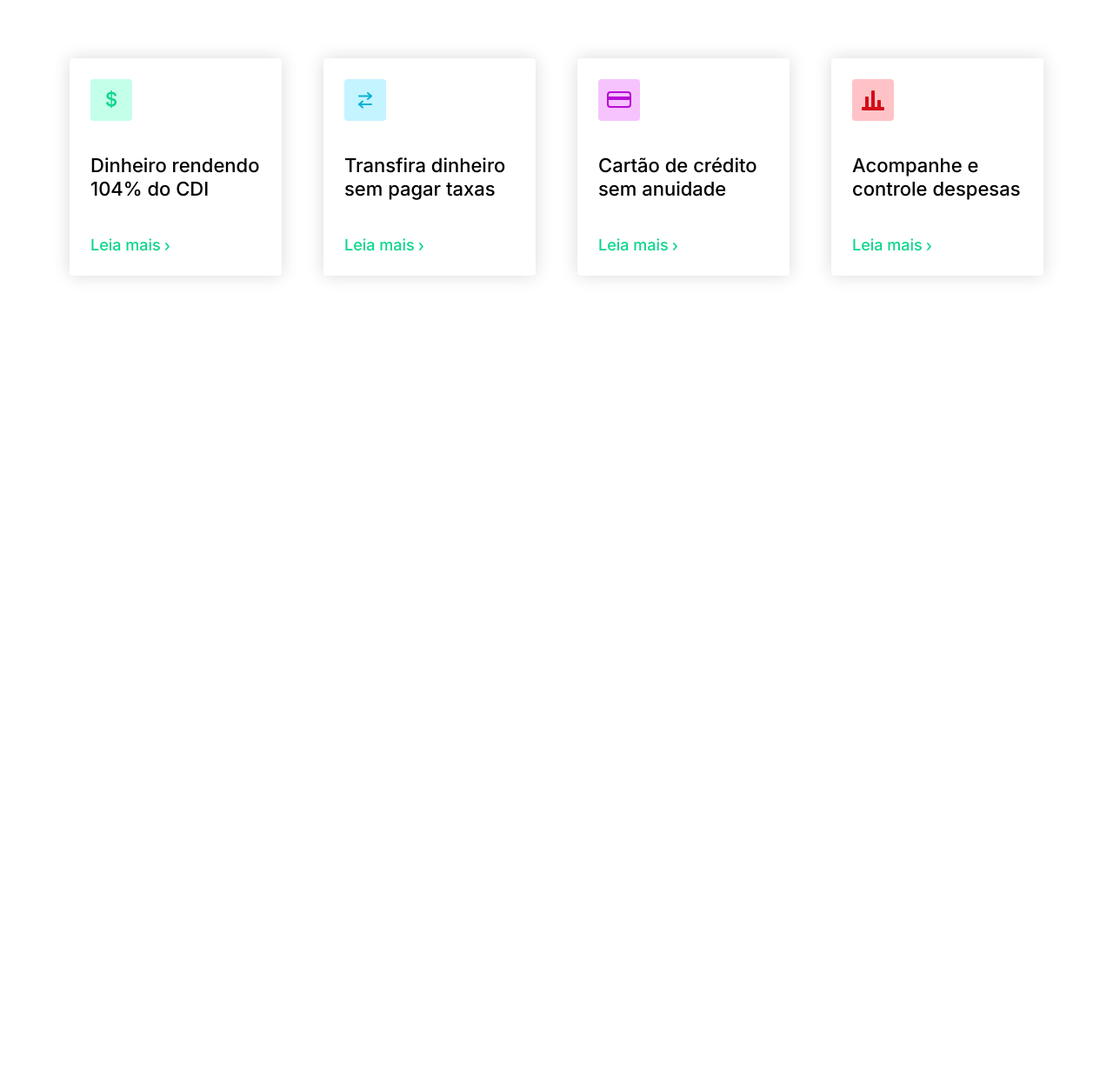
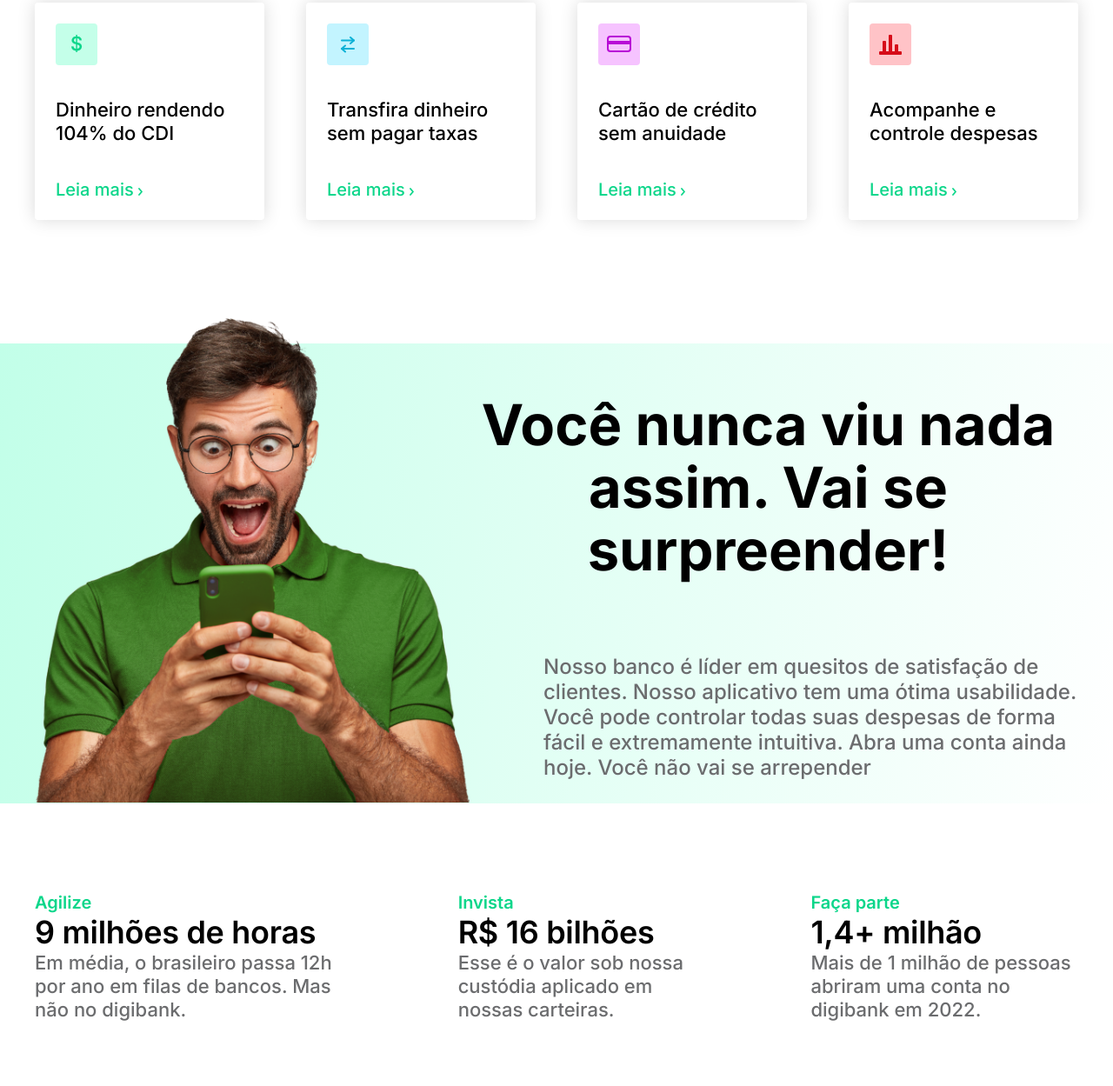
Before and after one commit to carlos-kennedy/digibank, a plain HTML site: page index.html in a window 1280 px wide. Shown: the part 905-2154 px from the top of the page at 87% size. Before the commit the page ends 1293 px from the top, so only its background shows below. Drawn offline with Linux system fonts and the light colour scheme.

Commit message:
Update faltando apenas o footer e mais um layout para a coleção!

```diff
--- a/css/style.css
+++ b/css/style.css
@@ -23,14 +23,19 @@
 
   --nav-height: 7.1rem;
   font-size: 62.5%;
+
   /* font-family: 'Inter', sans-serif; */
 }
 
+html {
+  font-family: "Inter", sans-serif;
+  scroll-behavior: smooth;
+  overflow-x: hidden;
+}
+
 body {
-  width: 100%;
-  height: 100%;
-  font-family: "Inter", sans-serif;
-  overflow: auto;
+  width: 100vw;
+  height: 100vh;
 }
 
 section {
@@ -40,7 +45,6 @@ section {
 .wrapper {
   margin: 0 auto;
   padding-inline: 4rem;
-  width: min(112rem, 100%);
 }
 
 .col-a {
@@ -55,7 +59,6 @@ section {
 
 img {
   width: max(100%);
-  height: max(100%);
 }
 
 p {
@@ -70,16 +73,21 @@ button {
 /* ===========nav=========== */
 
 nav#navigation {
+  width: 100%;
+  height: var(--nav-height);
+  background: var(--font-button-color);
+
   display: flex;
 
   position: fixed;
-  width: 100%;
-  height: var(--nav-height);
-  background: var(--font-button-color);
+  z-index: 10;
 }
 
 nav.navigation .wrapper,
 .menu .nav-list {
+  width: 100%;
+  margin: 0;
+
   justify-content: space-between;
   align-items: center;
   display: flex;
@@ -92,7 +100,9 @@ nav.navigation .wrapper,
   font-size: 1.3rem;
   line-height: 1.6rem;
   letter-spacing: 0.13em;
+}
 
+.nav-list a {
   color: var(--bg-button-color);
 }
 
@@ -100,9 +110,8 @@ nav.navigation .wrapper,
 
 #home .wrapper {
   display: grid;
-  grid-template-columns: 57rem 1fr;
+  grid-template-columns: 2fr 1fr;
   grid-template-areas: "A B";
-  gap: 10.8rem;
 }
 
 #home::before {
@@ -171,13 +180,18 @@ nav.navigation .wrapper,
   line-height: 2.1rem;
 }
 
-/* ===========services=========== */
-#services .wrapper .cards {
+.home img {
+  width: 40rem;
+  transform: translateY(5.3rem);
+}
+
+/* ===========credit-cards=========== */
+#credit-cards .wrapper .cards {
   display: flex;
   gap: 4.8rem;
 }
 
-.services h3 {
+.credit-cards h3 {
   font-weight: 600;
   font-size: 2rem;
   line-height: 2.4rem;
@@ -186,7 +200,7 @@ nav.navigation .wrapper,
   color: var(--color-complemantary);
 }
 
-.services h2 {
+.credit-cards h2 {
   padding-top: 2.1rem;
   padding-bottom: 9.6rem;
   font-weight: 600;
@@ -195,15 +209,16 @@ nav.navigation .wrapper,
   text-align: center;
 }
 
-.services .card {
-  width: 30%;
+.credit-cards .card {
+  width: 40%;
   flex-grow: 1;
   padding: 2.4rem;
   box-shadow: 0 0 2rem hsla(0, 0%, 0%, 0.15);
   border-radius: 0.4rem;
+  flex-shrink: 2;
 }
 
-.services .card h2 {
+.credit-cards .card h2 {
   padding-top: 3.6rem;
   padding-bottom: 4rem;
 
@@ -213,9 +228,94 @@ nav.navigation .wrapper,
   text-align: left;
 }
 
-.services a {
+.credit-cards a {
   font-weight: 500;
-  font-size: 1.8rem;
+  font-size: clamp(1.8rem, 2rem, 4vw);
   line-height: 2.2rem;
   color: var(--color-complemantary);
 }
+
+/* ===========services=========== */
+
+#services .wrapper {
+  display: grid;
+  grid-template-columns: 47rem 1fr;
+  grid-template-areas: "B A";
+  gap: 1.7rem;
+}
+
+#services::before {
+  content: "";
+  position: absolute;
+  z-index: -1;
+  width: 100%;
+  height: calc(60rem - var(--nav-height));
+  display: block;
+  bottom: 1;
+  left: 0;
+  background: var(--gradient);
+}
+
+.services h2 {
+  font-size: 6.5rem;
+  line-height: 7.2rem;
+
+  text-align: center;
+}
+
+.services .content p {
+  padding-top: 8.3rem;
+  margin-inline-start: 9.8rem;
+  font-weight: 500;
+  font-size: 2.4rem;
+  line-height: 2.9rem;
+}
+
+.services img {
+  width: 50rem;
+  transform: translateY(-3rem);
+}
+
+/* ===========cards=========== */
+
+#services-cards .wrapper {
+  display: flex;
+  gap: 12.4rem;
+}
+
+.services-cards .card h3 {
+  font-weight: 600;
+  font-size: 2rem;
+  line-height: 2.4rem;
+  color: var(--color-complemantary);
+}
+
+.services-cards .card h2 {
+  font-weight: 600;
+  font-size: 3.6rem;
+  line-height: 4.4rem;
+  text-align: left;
+  letter-spacing: -0.03rem;
+}
+
+.services-cards .card p {
+  width: auto;
+  margin: 0;
+  padding: 0;
+
+  font-weight: 500;
+  font-size: 2.2rem;
+  line-height: 2.7rem;
+}
+
+/* #home::before {
+  content: "";
+  position: absolute;
+  z-index: -1;
+  width: 100%;
+  height: calc(70rem - var(--nav-height));
+  display: block;
+  top: 0;
+  left: 0;
+  background: var(--gradient);
+} */
--- a/index.html
+++ b/index.html
@@ -31,14 +31,14 @@
 
             <div class="menu">
                 <ul class="nav-list">
-                    <li><a href="#">serviços
+                    <li><a href="#services">serviços
                             <svg width="11" height="7" viewBox="0 0 11 7" fill="none"
                                 xmlns="http://www.w3.org/2000/svg">
                                 <path d="M1 1L5.5 6L10 1" stroke="black" stroke-width="1.4" stroke-linecap="round"
                                     stroke-linejoin="round" />
                             </svg>
                         </a></li>
-                    <li><a href="#">cartão de crédito</a></li>
+                    <li><a href="#credit-cards">cartão de crédito</a></li>
                     <li><a href="#">atendimento</a></li>
                     <li><a href="#">sua conta</a></li>
                 </ul>
@@ -78,7 +78,7 @@
         </div>
     </section>
 
-    <section id="services" class="services">
+    <section id="credit-cards" class="credit-cards">
         <div class="wrapper">
             <header>
                 <h3>zero burocracia</h3>
@@ -168,6 +168,67 @@
             </div>
         </div>
     </section>
+
+    <section id="services" class="services">
+        <div class="wrapper">
+            <div class="col-b">
+                <img src="assets/homem-com-blusa-verde-e-oculos-surpreso-olhando-para-a-tela-de-telefone.png"
+                    alt="homem com blusa verde e oculos surpreso olhando para a tela de telefone" />
+            </div>
+
+            <div class="col-a">
+                <header>
+                    <h2>Você nunca viu nada assim. Vai se surpreender!</h2>
+                </header>
+
+                <div class="content">
+                    <p>Nosso banco é líder em quesitos de satisfação de clientes. Nosso aplicativo tem uma ótima
+                        usabilidade. Você pode
+                        controlar todas suas despesas de forma fácil e extremamente intuitiva. Abra uma conta ainda
+                        hoje. Você não vai se
+                        arrepender
+                    </p>
+                </div>
+            </div>
+        </div>
+
+        <section id="services-cards" class="services-cards">
+            <div class="wrapper">
+
+                <div class="card">
+                    <header>
+                        <h3>Agilize</h3>
+                        <h2>9 milhões de horas</h2>
+                    </header>
+                    <div class="content">
+                        <p>Em média, o brasileiro passa 12h por ano em filas de bancos. Mas não no digibank.</p>
+                    </div>
+                </div>
+
+                <div class="card">
+                    <header>
+                        <h3>Invista</h3>
+                        <h2>R$ 16 bilhões</h2>
+                    </header>
+                    <div class="content">
+                        <p>Esse é o valor sob nossa custódia aplicado em nossas carteiras.</p>
+                    </div>
+                </div>
+
+                <div class="card">
+                    <header>
+                        <h3>Faça parte</h3>
+                        <h2>1,4+ milhão</h2>
+                    </header>
+                    <div class="content">
+                        <p>Mais de 1 milhão de pessoas abriram uma conta no digibank em 2022.</p>
+                    </div>
+                </div>
+
+            </div>
+        </section>
+    </section>
+
 </body>
 
 </html>
```
Also changed, not shown: assets/homem-com-blusa-verde-e-oculos-surpreso-olhando-para-a-tela-de-telefone.png (added).
